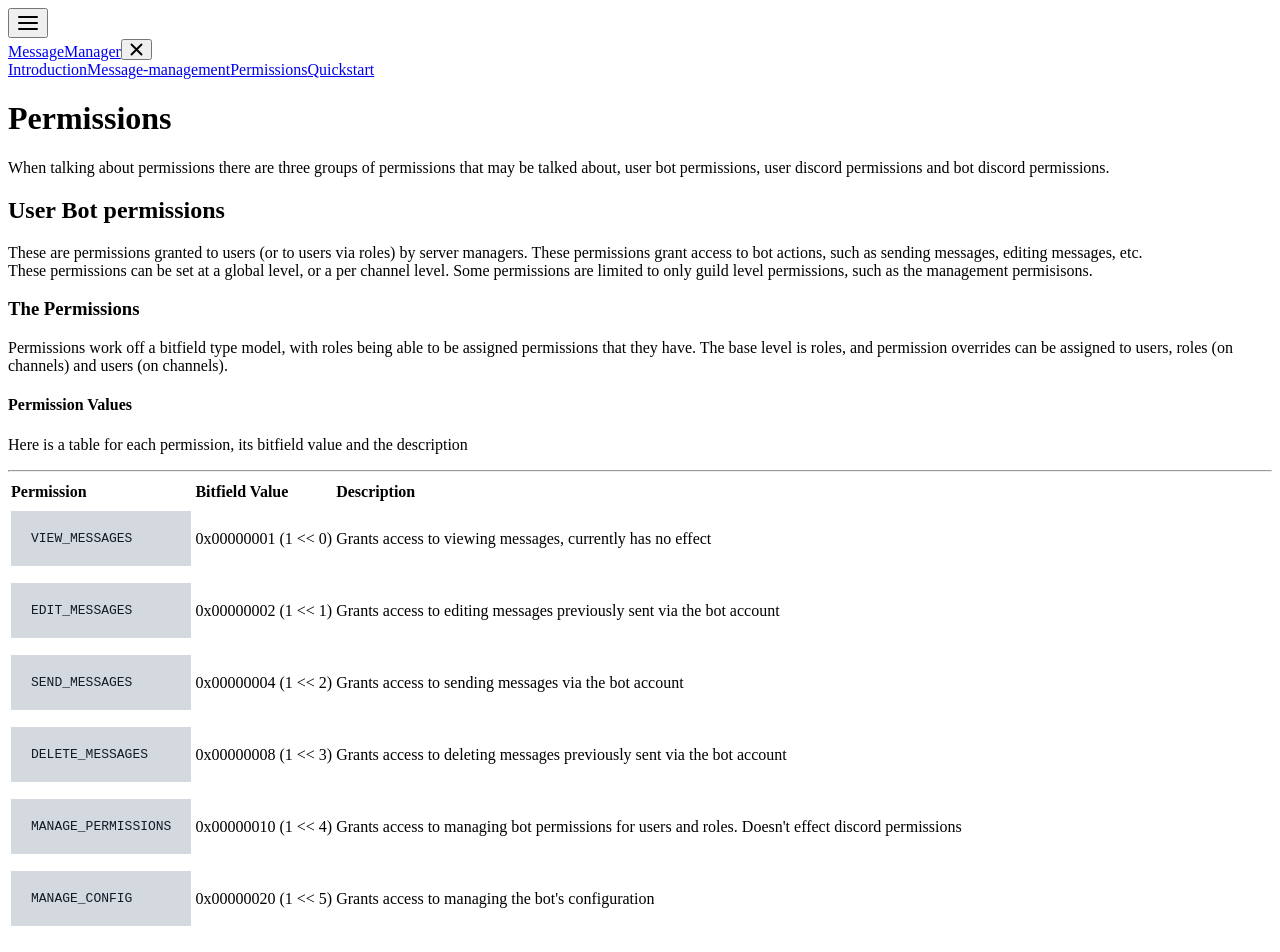
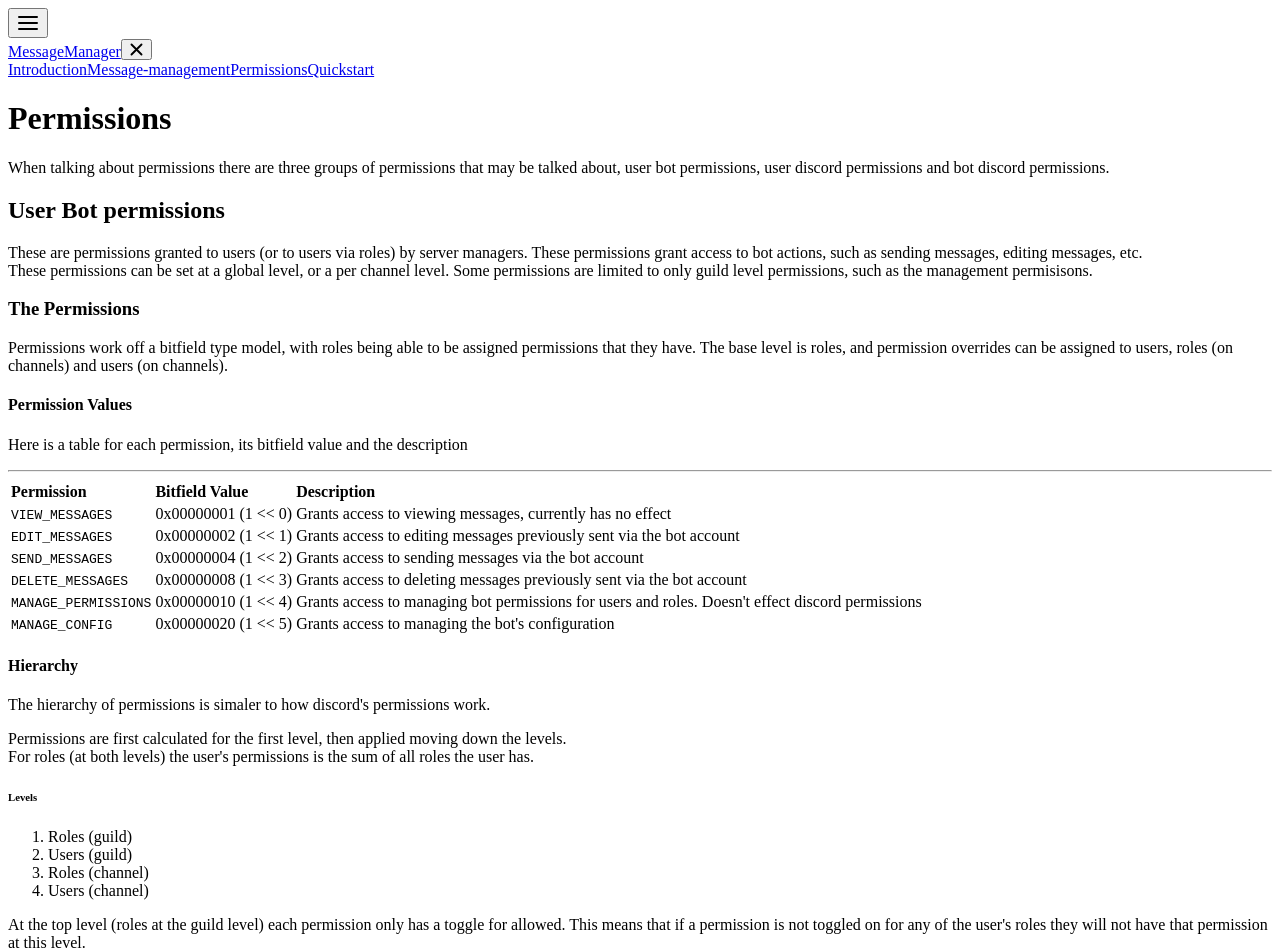
Before and after one commit to message-manager-discord/site, a Next.js app: page /docs/permissions in a window 1280 px wide. Shown: the top 952 px of the page. Built offline with nearby package versions, Linux system fonts and the light colour scheme.

Commit message:
fix: inline code not used

```diff
--- a/pages/docs/permissions.mdx
+++ b/pages/docs/permissions.mdx
@@ -23,14 +23,14 @@ Here is a table for each permission, its bitfield value and the description
 
 ---
 
-| Permission           | Bitfield Value          | Description                                                                                       |
-| :------------------- | :---------------------- | :------------------------------------------------------------------------------------------------ |
-| `VIEW_MESSAGES`      | 0x00000001 (1 {'<<'} 0) | Grants access to viewing messages, currently has no effect                                        |
-| `EDIT_MESSAGES`      | 0x00000002 (1 {'<<'} 1) | Grants access to editing messages previously sent via the bot account                             |
-| `SEND_MESSAGES`      | 0x00000004 (1 {'<<'} 2) | Grants access to sending messages via the bot account                                             |
-| `DELETE_MESSAGES`    | 0x00000008 (1 {'<<'} 3) | Grants access to deleting messages previously sent via the bot account                            |
-| `MANAGE_PERMISSIONS` | 0x00000010 (1 {'<<'} 4) | Grants access to managing bot permissions for users and roles. Doesn't effect discord permissions |
-| `MANAGE_CONFIG`      | 0x00000020 (1 {'<<'} 5) | Grants access to managing the bot's configuration                                                 |
+| Permission                                  | Bitfield Value          | Description                                                                                       |
+| :------------------------------------------ | :---------------------- | :------------------------------------------------------------------------------------------------ |
+| <InlineCode>VIEW_MESSAGES</InlineCode>      | 0x00000001 (1 {'<<'} 0) | Grants access to viewing messages, currently has no effect                                        |
+| <InlineCode>EDIT_MESSAGES</InlineCode>      | 0x00000002 (1 {'<<'} 1) | Grants access to editing messages previously sent via the bot account                             |
+| <InlineCode>SEND_MESSAGES</InlineCode>      | 0x00000004 (1 {'<<'} 2) | Grants access to sending messages via the bot account                                             |
+| <InlineCode>DELETE_MESSAGES</InlineCode>    | 0x00000008 (1 {'<<'} 3) | Grants access to deleting messages previously sent via the bot account                            |
+| <InlineCode>MANAGE_PERMISSIONS</InlineCode> | 0x00000010 (1 {'<<'} 4) | Grants access to managing bot permissions for users and roles. Doesn't effect discord permissions |
+| <InlineCode>MANAGE_CONFIG</InlineCode>      | 0x00000020 (1 {'<<'} 5) | Grants access to managing the bot's configuration                                                 |
 
 #### Hierarchy
 
```
